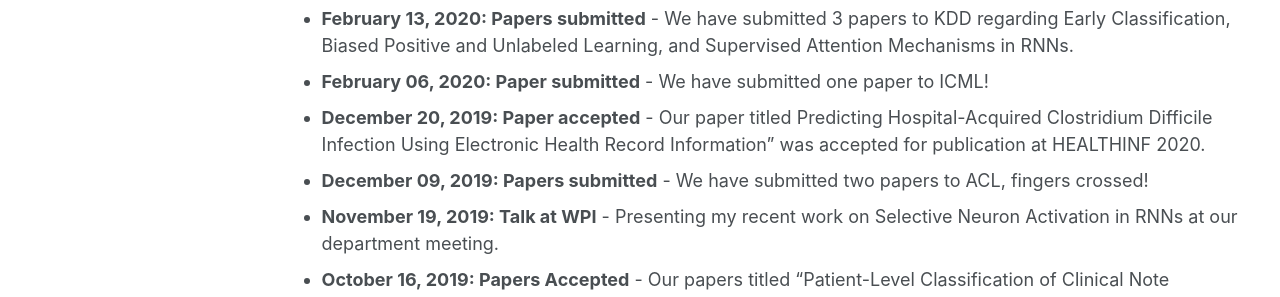
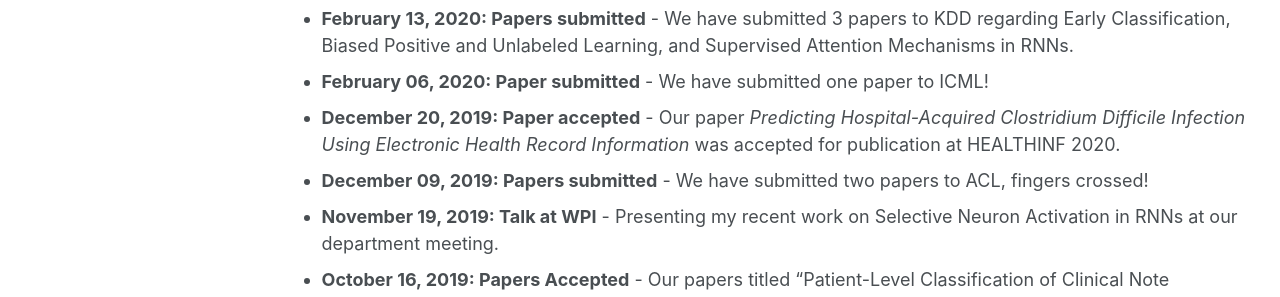
Before and after one commit to Thartvigsen/thartvigsen.github.io, a Jekyll site: the page built from _pages/news.md, in a window 1280 px wide. Shown: the part 222-519 px from the top of the page. Built offline with Jekyll 4.4.1, drawn with Linux system fonts in a browser that asks for light colours.

Commit message:
fixed typos in news

```diff
--- a/_pages/news.md
+++ b/_pages/news.md
@@ -8,7 +8,7 @@ author_profile: false
 - **February 26, 2020: Award** - Our paper *Predicting Hospital-Acquired Clostridium Difficile Infection Using Electronic Health Record Information* was awarded **Best Poster** at HEALTHINF this year.
 - **February 13, 2020: Papers submitted** - We have submitted 3 papers to KDD regarding Early Classification, Biased Positive and Unlabeled Learning, and Supervised Attention Mechanisms in RNNs.
 - **February 06, 2020: Paper submitted** - We have submitted one paper to ICML!
-- **December 20, 2019: Paper accepted** - Our paper titled Predicting Hospital-Acquired Clostridium Difficile Infection Using Electronic Health Record Information" was accepted for publication at HEALTHINF 2020.
+- **December 20, 2019: Paper accepted** - Our paper *Predicting Hospital-Acquired Clostridium Difficile Infection Using Electronic Health Record Information* was accepted for publication at HEALTHINF 2020.
 - **December 09, 2019: Papers submitted** - We have submitted two papers to ACL, fingers crossed!
 - **November 19, 2019: Talk at WPI** - Presenting my recent work on Selective Neuron Activation in RNNs at our department meeting.
 - **October 16, 2019: Papers Accepted** - Our papers titled "Patient-Level Classification of Clinical Note Sequences Guided by Attributed Hierarchical Attention" and "Learning Temporal Relevance in Longitudinal Medical Notes" were accepted to IEEE BigData 2019, acceptance 19%.
```
